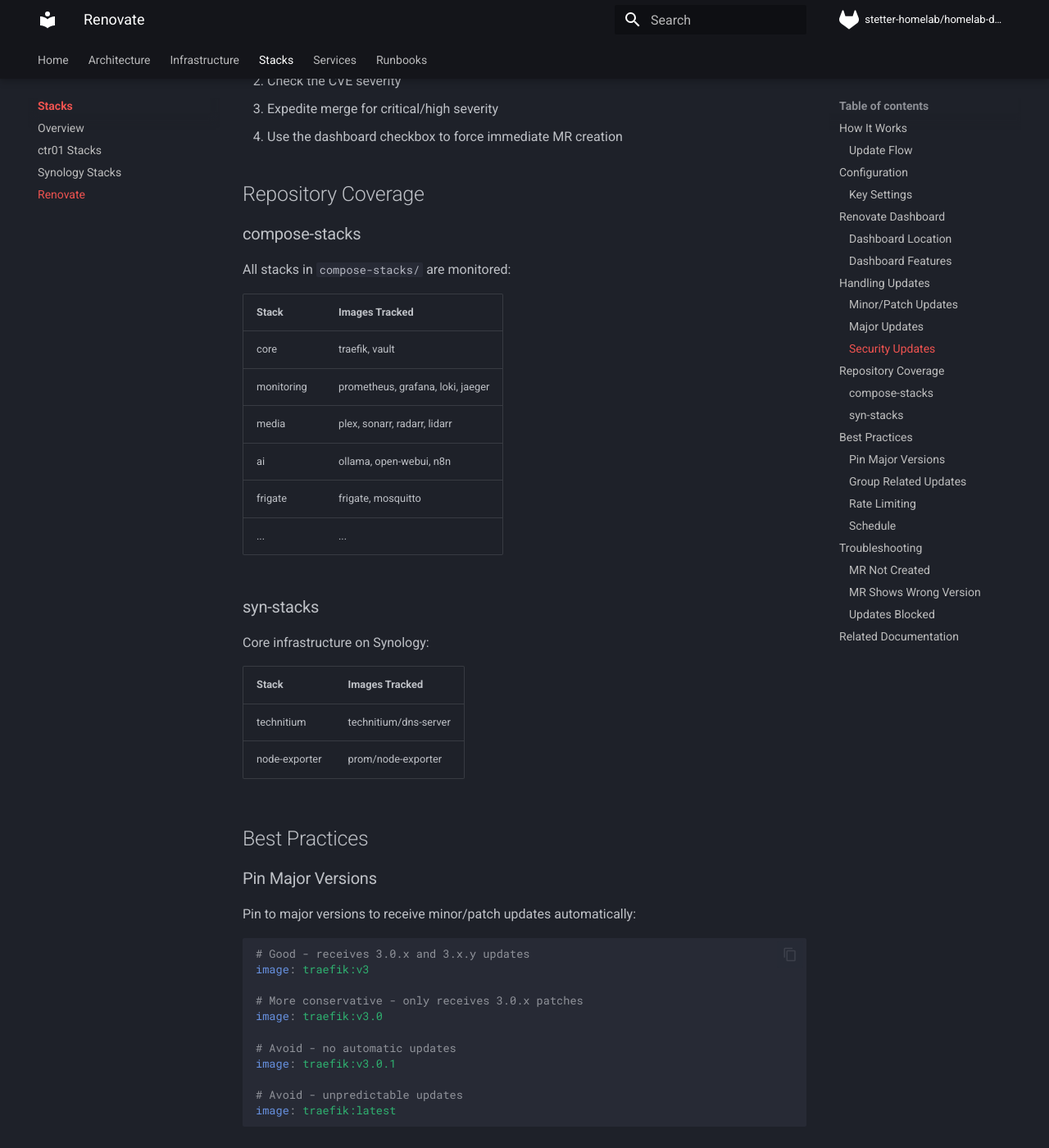
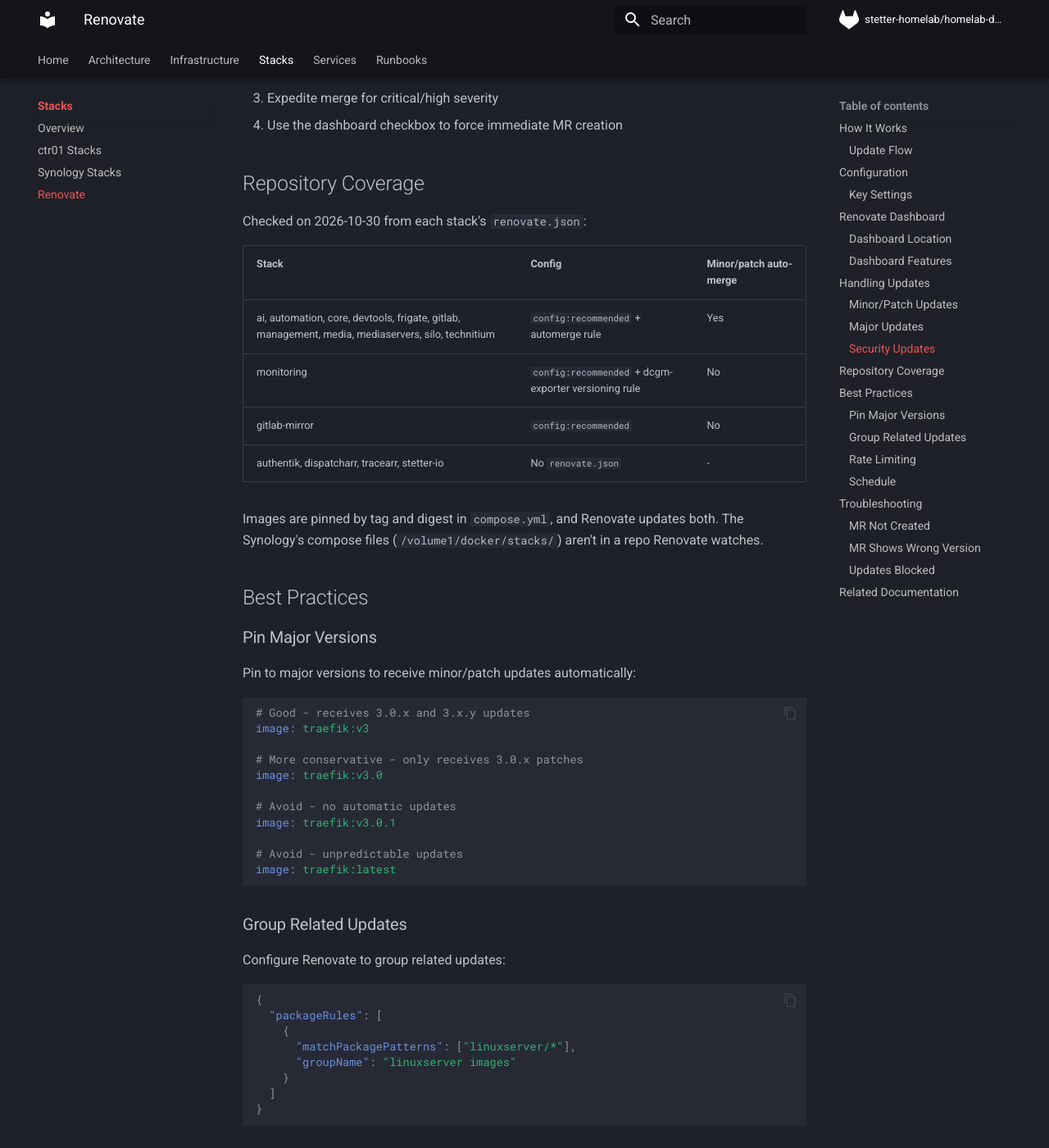
Before and after one commit to johnstetter/homelab-docs, an MkDocs documentation site: the page built from docs/stacks/renovate.md, in a window 1280 px wide and 1400 px high, scrolled down 3778 px. Shown: the whole window at 82% size. Built offline with MkDocs 1.6.1 and Material for MkDocs 9.7.7, drawn with Linux system fonts in a browser that asks for light colours; comment, search, counter and statistics services are not loaded; the version menu is left out; some of the changed text lies outside the part shown.

Commit message:
docs(runbooks): sweep stale stack names, hosts and Renovate behavior
Runbooks use nexus instead of pve-ms-a2 and the current stack list
(mediaservers, devtools, authentik, silo, tracearr, dispatcharr,
gitlab-mirror, stetter-io; no mcp). The Renovate page documents that
most stacks auto-merge minor/patch updates and which repos have no
renovate.json. Prometheus targets gain the Studio, SNMP and GitLab jobs.

Co-Authored-By: Claude Opus 5.5 <noreply@anthropic.com>
Claude-Session: https://claude.ai/code/session_01DqvB55u4yfHnud79Q7677N

```diff
--- a/docs/stacks/renovate.md
+++ b/docs/stacks/renovate.md
@@ -8,7 +8,7 @@ Renovate is used to automatically keep Docker image versions up-to-date across a
 sequenceDiagram
     participant R as Renovate Bot
     participant GL as GitLab
-    participant Repo as compose-stacks/syn-stacks
+    participant Repo as compose-stacks/<stack>
     participant CI as GitLab CI
 
     R->>Repo: Scan docker-compose.yml files
@@ -26,8 +26,8 @@ sequenceDiagram
 1. **Scheduled Scans** - Renovate runs on a schedule (typically daily) to check for updates
 2. **MR Creation** - When a new version is found, Renovate creates a merge request
 3. **CI Validation** - GitLab CI runs linting and validation on the MR
-4. **Review & Merge** - You review and merge when ready
-5. **Deployment** - Merged changes trigger stack deployment via CI/CD or manual pull
+4. **Merge** - Minor and patch Docker updates **auto-merge** once the pipeline passes in most stacks; majors wait for review
+5. **Deployment** - The merge to `main` triggers the stack's deploy job on ctr01
 
 ## Configuration
 
@@ -80,8 +80,7 @@ Renovate creates a **Dependency Dashboard** issue in each repository. This issue
 
 | Repository | Dashboard |
 |------------|-----------|
-| compose-stacks | [GitLab Issues](https://gitlab.com/stetter-homelab/compose-stacks/-/issues?label_name=renovate) |
-| syn-stacks | [GitLab Issues](https://gitlab.com/stetter-homelab/syn-stacks/-/issues?label_name=renovate) |
+| Each stack repo | Its own "Dependency Dashboard" issue, e.g. [core](https://gitlab.com/stetter-homelab/compose-stacks/core/-/issues/?label_name%5B%5D=renovate) |
 
 ### Dashboard Features
 
@@ -146,27 +145,16 @@ Security updates should be prioritized:
 
 ## Repository Coverage
 
-### compose-stacks
+Checked on 2026-10-30 from each stack's `renovate.json`:
 
-All stacks in `compose-stacks/` are monitored:
+| Stack | Config | Minor/patch auto-merge |
+|-------|--------|------------------------|
+| ai, automation, core, devtools, frigate, gitlab, management, media, mediaservers, silo, technitium | `config:recommended` + automerge rule | Yes |
+| monitoring | `config:recommended` + dcgm-exporter versioning rule | No |
+| gitlab-mirror | `config:recommended` | No |
+| authentik, dispatcharr, tracearr, stetter-io | No `renovate.json` | - |
 
-| Stack | Images Tracked |
-|-------|----------------|
-| core | traefik, vault |
-| monitoring | prometheus, grafana, loki, jaeger |
-| media | plex, sonarr, radarr, lidarr |
-| ai | ollama, open-webui, n8n |
-| frigate | frigate, mosquitto |
-| ... | ... |
-
-### syn-stacks
-
-Core infrastructure on Synology:
-
-| Stack | Images Tracked |
-|-------|----------------|
-| technitium | technitium/dns-server |
-| node-exporter | prom/node-exporter |
+Images are pinned by tag and digest in `compose.yml`, and Renovate updates both. The Synology's compose files (`/volume1/docker/stacks/`) aren't in a repo Renovate watches.
 
 ## Best Practices
 
```
Also changed, not shown: docs/runbooks/backup-restore.md (+6 -6 lines), docs/runbooks/disaster-recovery.md (+10 -13 lines), docs/runbooks/vm-lifecycle.md (+3 -3 lines), docs/services/prometheus.md (+6 -2 lines), docs/stacks/ctr01.md (+1 -1 lines).
